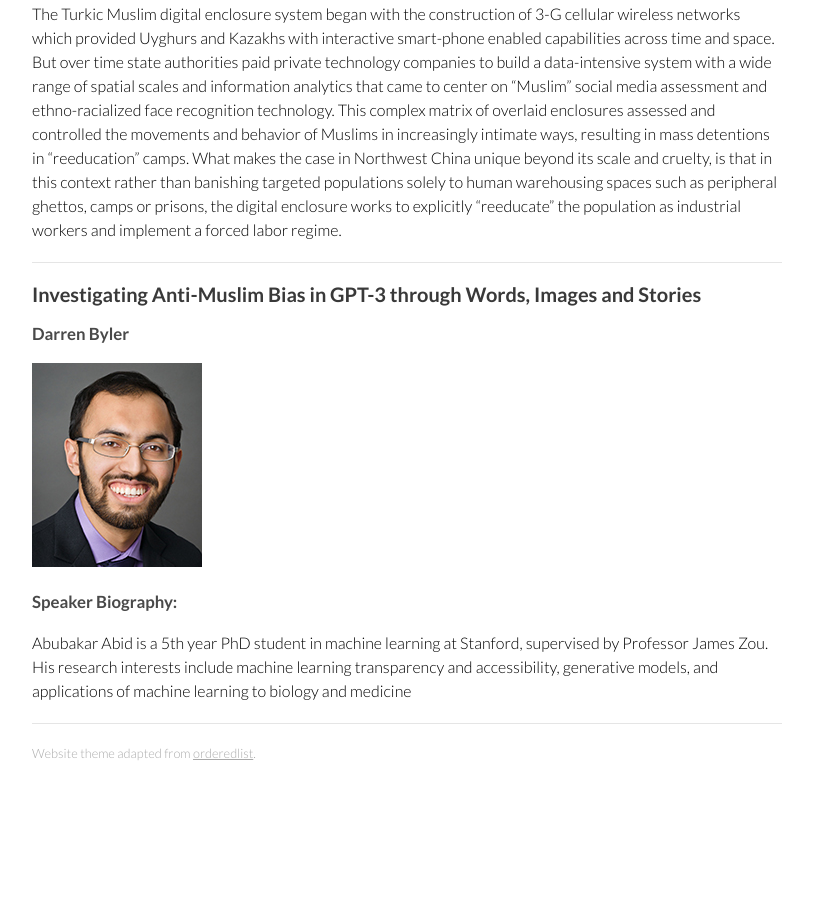
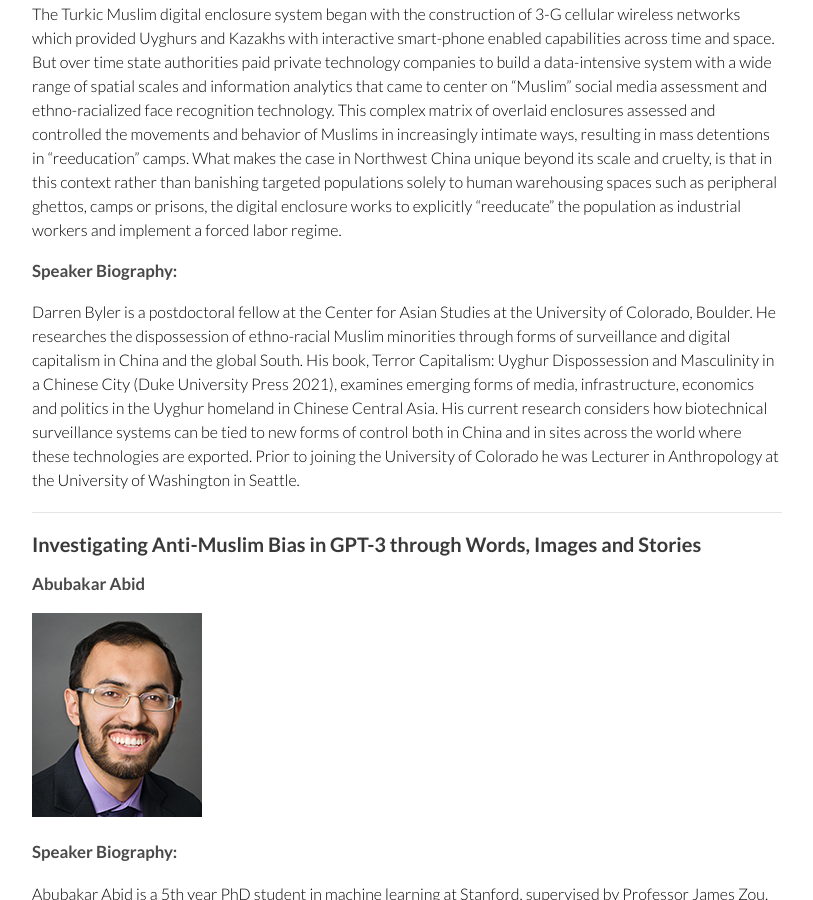
Before and after one commit to musiml/musiml.github.io, a Jekyll site: the page built from talks/index.md, in a window 1280 px wide and 900 px high, scrolled down 1160 px. Shown: the whole window, without its empty margins (233-1046 px from the left). Built offline with Jekyll 4.4.1, drawn with Linux system fonts in a browser that asks for light colours; before the commit the page ends 1962 px from its top, so only the background shows below that; some of the changed text lies outside the part shown.

Commit message:
Tweaking talks page and updating workshop date.

```diff
--- a/_includes/header.html
+++ b/_includes/header.html
@@ -2,7 +2,7 @@
   <img class="logo" src="{{site.baseurl}}/images/nips_logo.png" width="100px" align="bottom">
 </a>
 <h1>Muslims in ML</h1>
-<h3>NeurIPS Workshop, 12 December 2020, Vancouver, Canada</h3>
+<h3>NeurIPS Workshop, 8 December 2020, Vancouver, Canada</h3>
 <ul >
   {% for link in site.navigation %}
   {% capture url %}{{site.baseurl}}{{link.url}}{% endcapture %}
--- a/talks/index.md
+++ b/talks/index.md
@@ -23,10 +23,14 @@ Anver M. Emon is Professor of Law and History at the Faculty of Law and Departme
 
 In this short talk I use the conceptual framing of a digital enclosure to consider the way Uyghur and Kazakh societies in Northwest China have been enveloped by a surveillance system over the past decade. I show how novel enclosures are produced and, in turn, construct new frontiers in capital accumulation and state power. The Turkic Muslim digital enclosure system began with the construction of 3-G cellular wireless networks which provided Uyghurs and Kazakhs with interactive smart-phone enabled capabilities across time and space. But over time state authorities paid private technology companies to build a data-intensive system with a wide range of spatial scales and information analytics that came to center on "Muslim" social media assessment and ethno-racialized face recognition technology. This complex matrix of overlaid enclosures assessed and controlled the movements and behavior of Muslims in increasingly intimate ways, resulting in mass detentions in "reeducation" camps. What makes the case in Northwest China unique beyond its scale and cruelty, is that in this context rather than banishing targeted populations solely to human warehousing spaces such as peripheral ghettos, camps or prisons, the digital enclosure works to explicitly “reeducate” the population as industrial workers and implement a forced labor regime.
 
+### Speaker Biography:
+
+Darren Byler is a postdoctoral fellow at the Center for Asian Studies at the University of Colorado, Boulder. He researches the dispossession of ethno-racial Muslim minorities through forms of surveillance and digital capitalism in China and the global South. His book, Terror Capitalism: Uyghur Dispossession and Masculinity in a Chinese City (Duke University Press 2021), examines emerging forms of media, infrastructure, economics and politics in the Uyghur homeland in Chinese Central Asia. His current research considers how biotechnical surveillance systems can be tied to new forms of control both in China and in sites across the world where these technologies are exported. Prior to joining the University of Colorado he was Lecturer in Anthropology at the University of Washington in Seattle.
+
 <hr/>
 
 ## Investigating Anti-Muslim Bias in GPT-3 through Words, Images and Stories
-### Darren Byler
+### Abubakar Abid
 
 <img src="{{site.baseurl}}/images/abubakar_abid.jpg" width="170px" align="bottom">
 
```
Also changed, not shown: index.md (+1 -1 lines), 1 other file.
